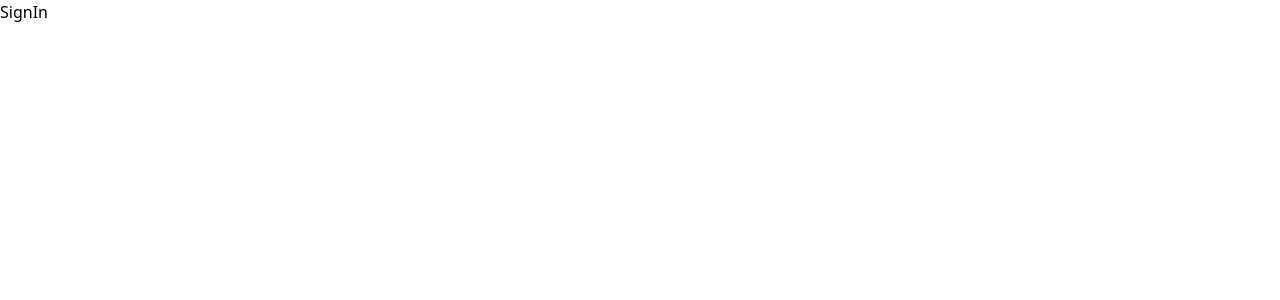
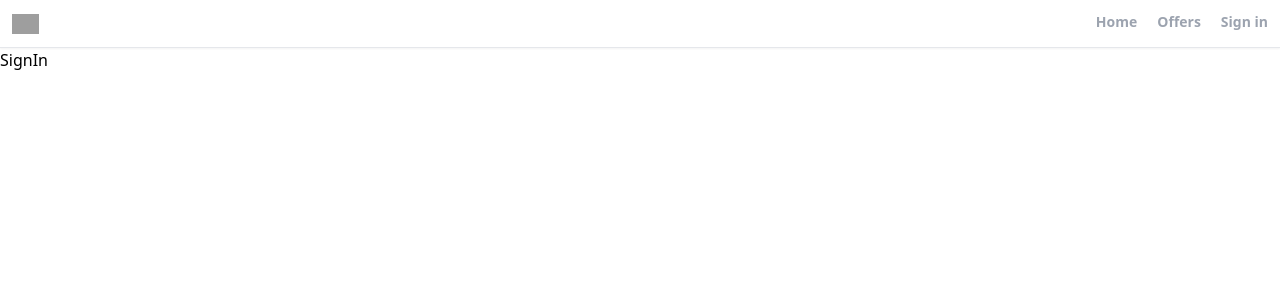
Before and after one commit to firemelon96/realtor-clone, a React (Create React App) app: page /signin in a window 1280 px wide. Shown: the top 300 px of the page. Built offline with nearby package versions, Linux system fonts and the light colour scheme; grey boxes are pictures that could not be loaded.

Commit message:
Created a header component

```diff
--- a/src/App.js
+++ b/src/App.js
@@ -1,4 +1,5 @@
 import { BrowserRouter as Router, Routes, Route } from "react-router-dom";
+import Header from "./components/Header";
 import ForgotPassword from "./pages/ForgotPassword";
 import Home from "./pages/Home";
 import Offers from "./pages/Offers";
@@ -8,6 +9,7 @@
 function App() {
   return (
     <Router>
+      <Header />
       <Routes>
         <Route path="/" element={<Home />} />
         <Route path="/profile" element={<Profile />} />
--- /dev/null
+++ b/src/components/Header.jsx
@@ -0,0 +1,29 @@
+import React from 'react'
+import {useLocation, useNavigate} from 'react-router-dom'
+function Header() {
+    const location = useLocation();
+    const navigate = useNavigate();
+    const path = function(path){
+        if(path === location.pathname){
+            return true
+        }
+    }
+  return (
+    <div className='bg-white border-b shadow-sm sticky top-0 z-50'>
+        <header className='flex justify-between items-center px-3'>
+            <div>
+                <img src="https://static.rdc.moveaws.com/images/logos/rdc-logo-default.svg" alt="logo" className='h-5 cursor-pointer' onClick={()=> navigate(`/`)} />
+            </div>
+            <div>
+                <ul className='flex space-x-5'>
+                    <li className={`cursor-pointer py-3 text-sm font-semibold text-gray-400 border-b-[3px] border-b-transparent ${path(`/`) && `text-black border-b-red-500`}`} onClick={()=>navigate(`/`)}>Home</li>
+                    <li className={`cursor-pointer py-3 text-sm font-semibold text-gray-400 border-b-[3px] border-b-transparent ${path(`/offers`) && `text-black border-b-red-500`}`} onClick={()=>navigate(`/offers`)}>Offers</li>
+                    <li className={`cursor-pointer py-3 text-sm font-semibold text-gray-400 border-b-[3px] border-b-transparent ${path(`/signin`) && `text-black border-b-red-500`}`} onClick={()=>navigate(`/signin`)}>Sign in</li>
+                </ul>
+            </div>
+        </header>
+    </div>
+  )
+}
+
+export default Header
```
